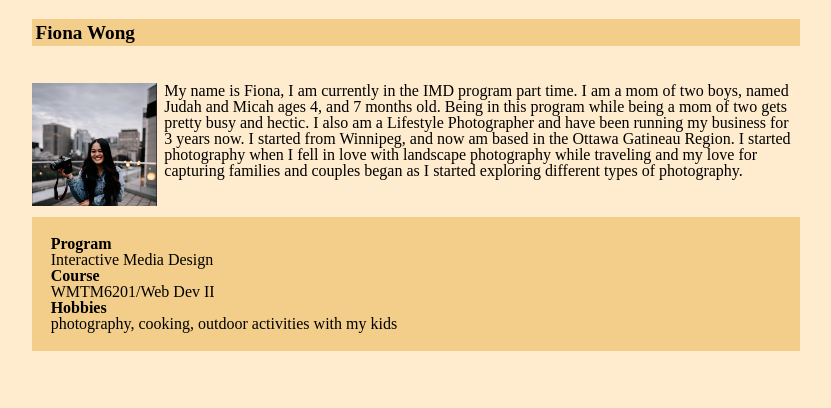
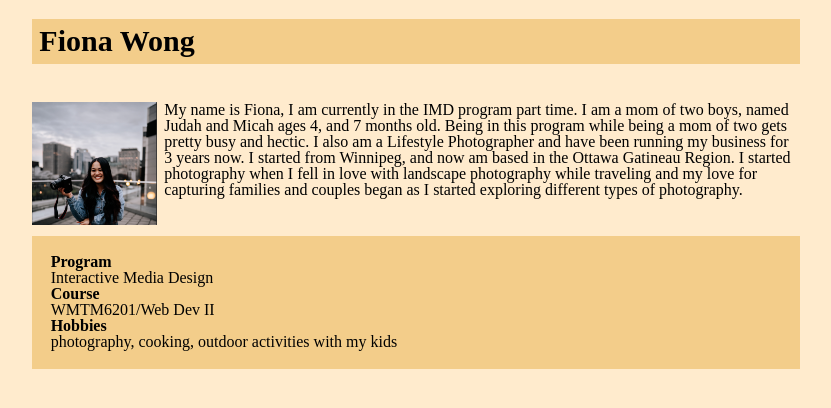
Before and after one commit to wong0328/mtm6201-week1, a plain HTML site: page index.html in a window 1280 px wide. Shown: the whole page, without its empty margins (6-837 px from the left). Drawn offline with Linux system fonts and the light colour scheme.

Commit message:
font size change

```diff
--- a/css/styles.css
+++ b/css/styles.css
@@ -56,12 +56,13 @@ body{
 
 }
 
-.title{
+.name{
     background-color: #f3cd8a;
     font-weight: bold;
     margin-top: 5mm;
-    padding: 1mm;
-    font-size: larger;
+    padding: 2mm;
+    font-size: 30px;
+
 }
 
 .images img{
--- a/index.html
+++ b/index.html
@@ -12,7 +12,7 @@
 
 
 <body>
-<h1 class="title">
+<h1 class="name">
     Fiona Wong
 </h1>
 
```
